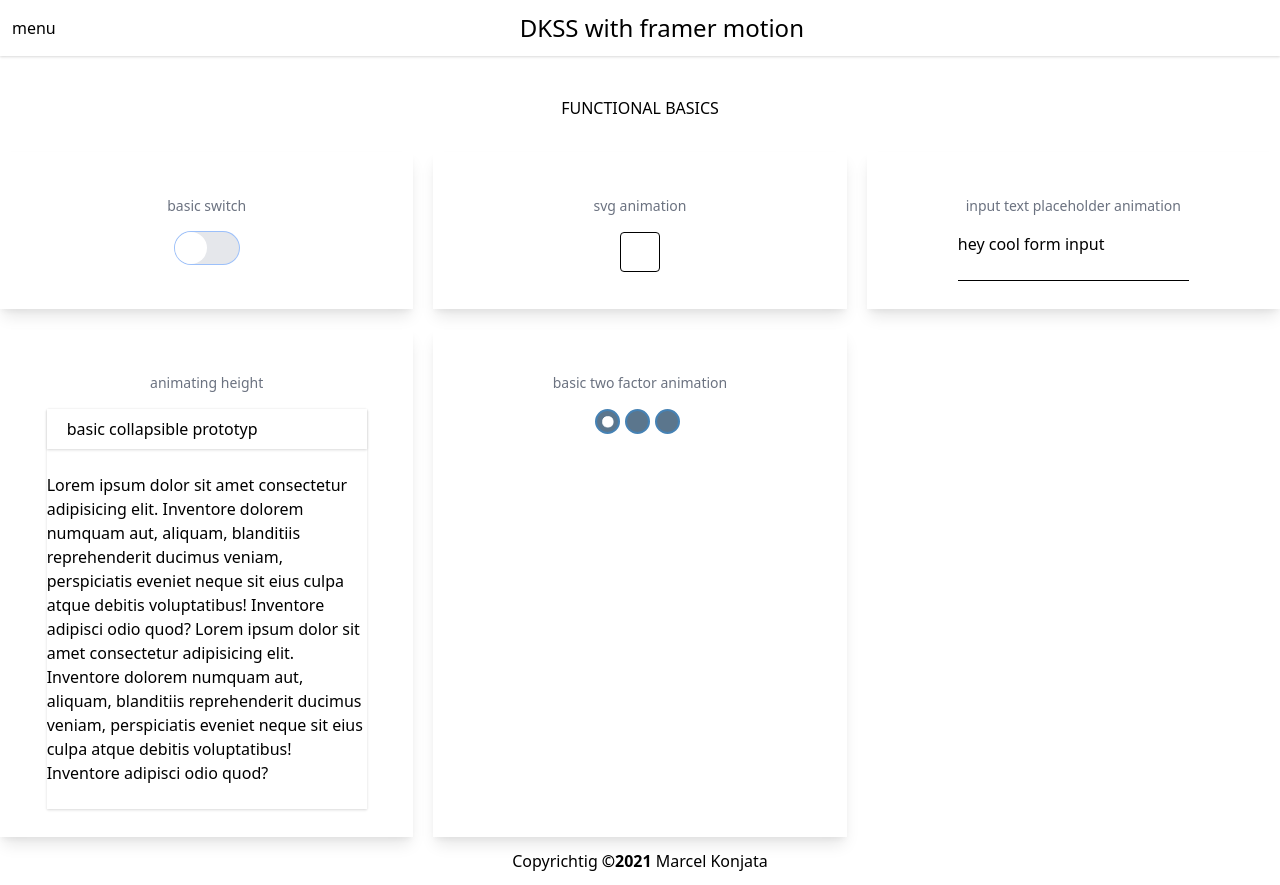
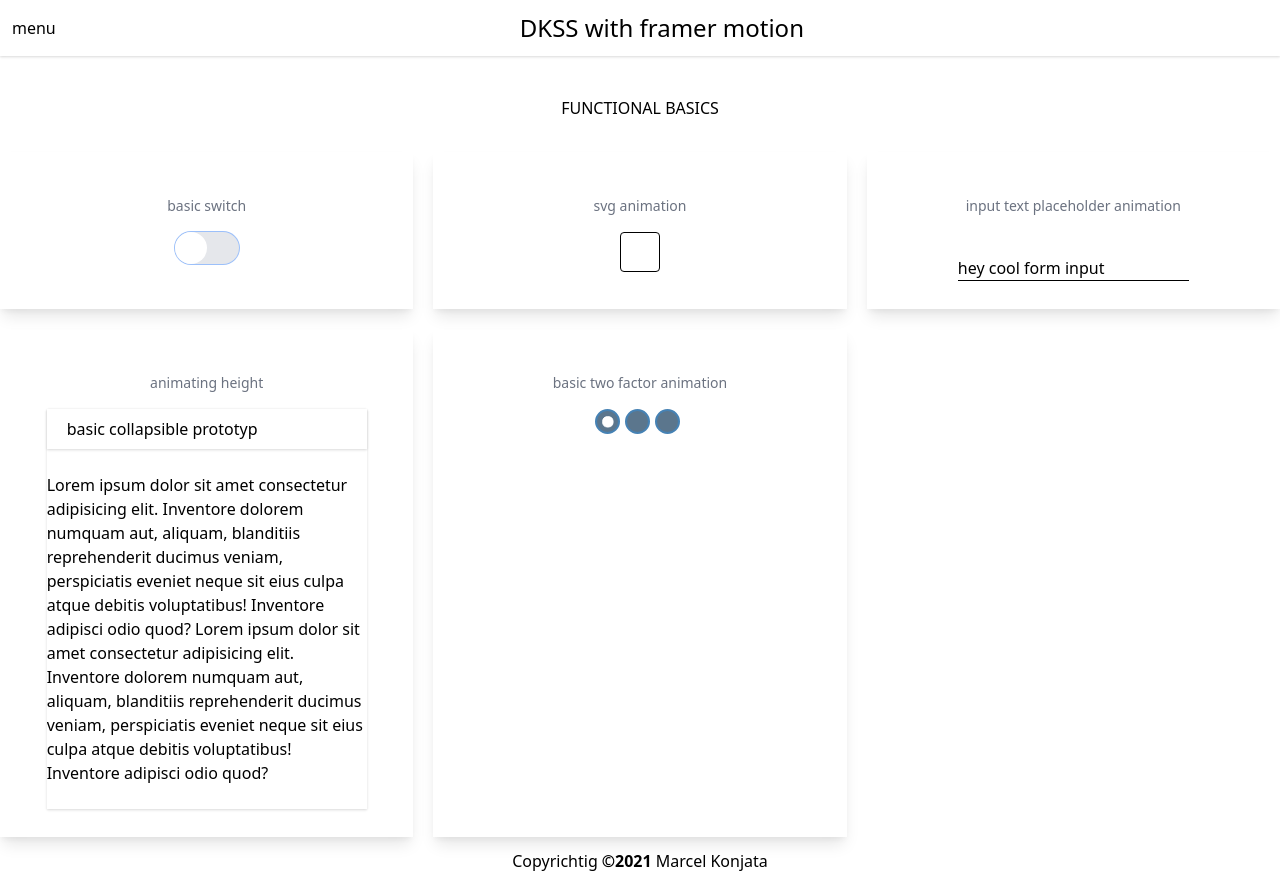
Before and after one commit to Marcel-Konjata/framer-dkss, a Next.js app: page /functional-basics in a window 1280 px wide. Built offline with nearby package versions, Linux system fonts and the light colour scheme.

Commit message:
animated form input

```diff
--- a/modules/functionalBasics/formField/FormField.tsx
+++ b/modules/functionalBasics/formField/FormField.tsx
@@ -2,6 +2,7 @@ import { AnimationControls, motion, Variant } from "framer-motion";
 import React, { FC, useState } from "react";
 import styles from "./FormField.module.scss";
 
+//the variant is one of the smallest explicit control block, typescript ensures that you can write complex animation with intelisence
 const labelAnimation = (animateLabel: boolean): Variant => ({
 	y: animateLabel ? "0%" : "100%",
 	scale: animateLabel ? 0.8 : 1,
@@ -18,7 +19,8 @@ export const FormField: FC = () => {
 			<motion.label
 				className={styles.label}
 				htmlFor="abcd"
-        // animate={labelAnimation(animateLabel) as AnimationControls}
+				// for maintainability you can use variant as a function and extract animation logic out of the component
+				animate={labelAnimation(animateLabel) as AnimationControls}
 			>
 				hey cool form input
 			</motion.label>
```
Lines whose indentation alone changed are shown as unchanged.
